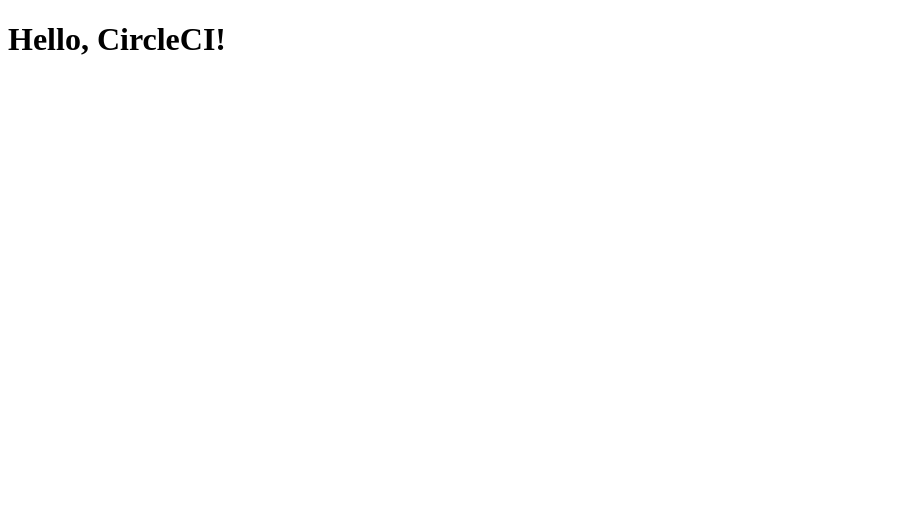
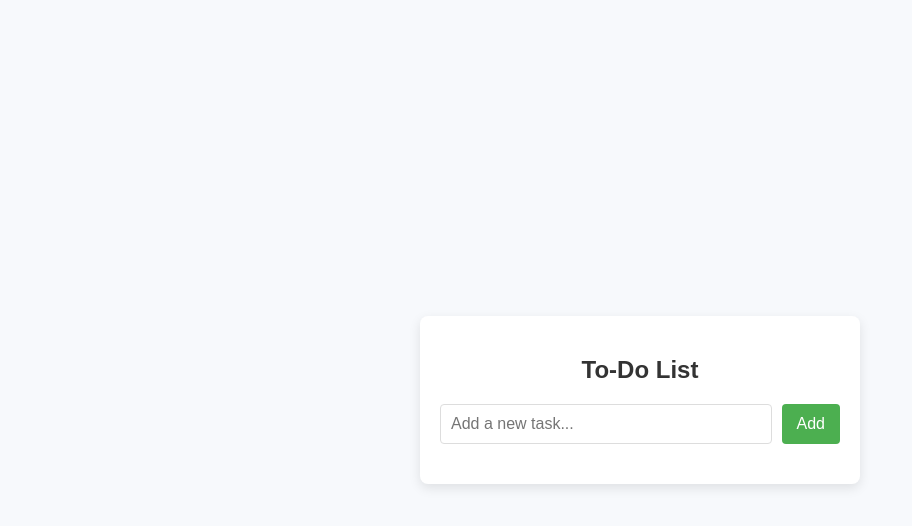
Before and after one commit to Suvarotz/sysad_project, a plain HTML site: page index.html in a window 1280 px wide. Shown: the whole page, without its empty margins (0-912 px from the left). Drawn offline with Linux system fonts and the light colour scheme.

Commit message:
Update index.html

```diff
--- a/index.html
+++ b/index.html
@@ -1,12 +1,131 @@
 <!DOCTYPE html>
 <html lang="en">
 <head>
-    <meta charset="UTF-8">
-    <meta http-equiv="X-UA-Compatible" content="IE=edge">
-    <meta name="viewport" content="width=device-width, initial-scale=1.0">
-    <title>Simple Web Project</title>
+  <meta charset="UTF-8">
+  <meta name="viewport" content="width=device-width, initial-scale=1.0">
+  <title>Styled To-Do List</title>
+  <style>
+    body {
+      font-family: Arial, sans-serif;
+      background-color: #f7f9fc;
+      display: flex;
+      justify-content: center;
+      align-items: center;
+      height: 100vh;
+      margin: 0;
+    }
+
+    .todo-container {
+      width: 400px;
+      background-color: #ffffff;
+      border-radius: 8px;
+      box-shadow: 0px 4px 12px rgba(0, 0, 0, 0.1);
+      padding: 20px;
+    }
+
+    h2 {
+      text-align: center;
+      color: #333;
+    }
+
+    .input-section {
+      display: flex;
+      margin-bottom: 20px;
+    }
+
+    .input-section input {
+      width: 100%;
+      padding: 10px;
+      border: 1px solid #ddd;
+      border-radius: 4px;
+      font-size: 16px;
+      outline: none;
+    }
+
+    .input-section button {
+      padding: 10px 15px;
+      border: none;
+      background-color: #4caf50;
+      color: white;
+      font-size: 16px;
+      border-radius: 4px;
+      cursor: pointer;
+      margin-left: 10px;
+    }
+
+    .input-section button:hover {
+      background-color: #45a049;
+    }
+
+    .todo-list {
+      list-style-type: none;
+      padding: 0;
+    }
+
+    .todo-item {
+      display: flex;
+      justify-content: space-between;
+      align-items: center;
+      background-color: #f1f1f1;
+      padding: 10px;
+      border-radius: 4px;
+      margin-bottom: 10px;
+      font-size: 16px;
+    }
+
+    .todo-item .delete-btn {
+      color: #ff4d4d;
+      border: none;
+      background: none;
+      font-size: 18px;
+      cursor: pointer;
+    }
+  </style>
 </head>
 <body>
-    <h1>Hello, CircleCI!</h1>
+  <div class="todo-container">
+    <h2>To-Do List</h2>
+    <div class="input-section">
+      <input type="text" id="task-input" placeholder="Add a new task...">
+      <button onclick="addTask()">Add</button>
+    </div>
+    <ul class="todo-list" id="todo-list"></ul>
+  </div>
+
+  <script>
+    function addTask() {
+      const taskInput = document.getElementById("task-input");
+      const taskText = taskInput.value.trim();
+
+      if (taskText === "") {
+        alert("Please enter a task.");
+        return;
+      }
+
+      const todoList = document.getElementById("todo-list");
+
+      // สร้าง element ของรายการใหม่
+      const newTask = document.createElement("li");
+      newTask.classList.add("todo-item");
+
+      const taskContent = document.createElement("span");
+      taskContent.textContent = taskText;
+
+      const deleteBtn = document.createElement("button");
+      deleteBtn.innerHTML = "&times;";
+      deleteBtn.classList.add("delete-btn");
+      deleteBtn.onclick = function () {
+        todoList.removeChild(newTask);
+      };
+
+      newTask.appendChild(taskContent);
+      newTask.appendChild(deleteBtn);
+
+      todoList.appendChild(newTask);
+
+      // ล้างค่าช่อง input
+      taskInput.value = "";
+    }
+  </script>
 </body>
 </html>
```
